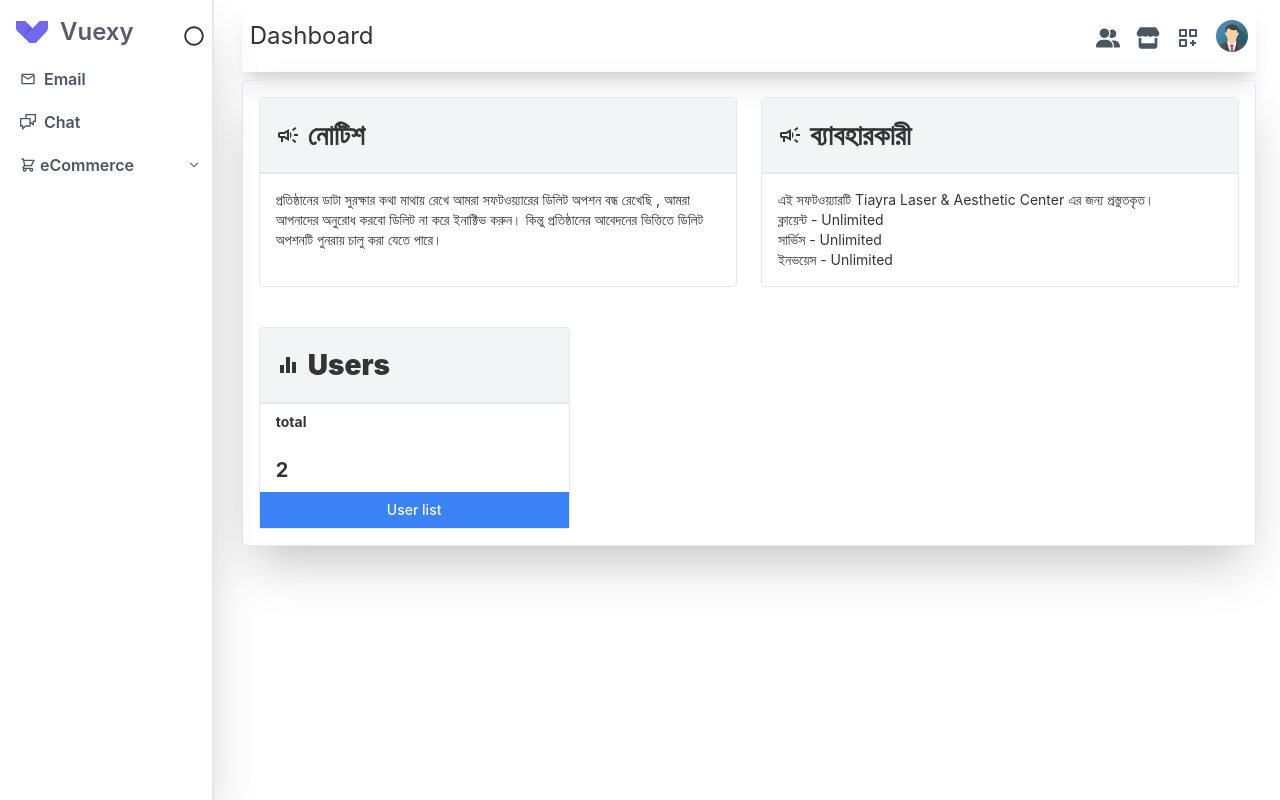
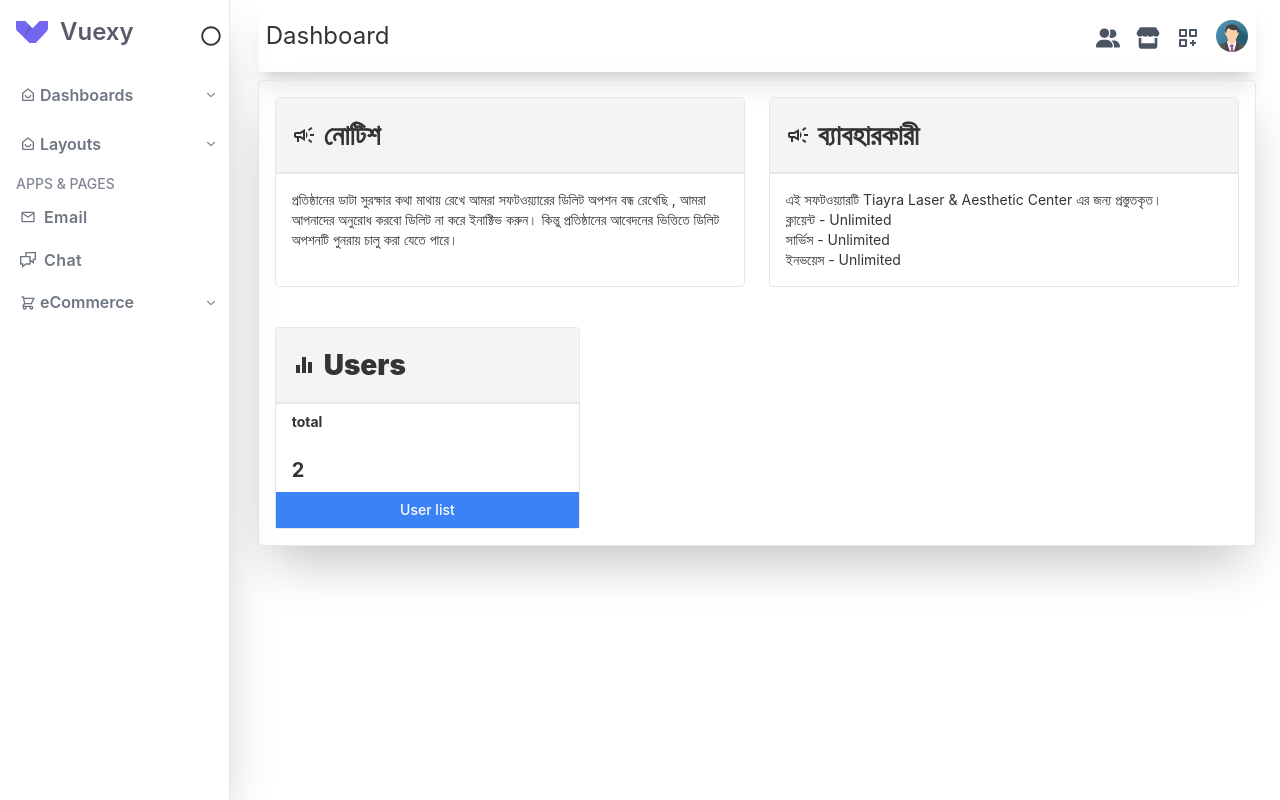
Before and after one commit to Nextwebservice-Frontend/react-admin-template, a React (Vite) app: page / in a window 1280 px wide. Built offline with nearby package versions, Linux system fonts and the light colour scheme.

Commit message:
redesign sideber

```diff
--- a/src/Components/dashboard/Dashboard.jsx
+++ b/src/Components/dashboard/Dashboard.jsx
@@ -2,18 +2,10 @@ import Logo from "./Logo/Logo";
 import "./scrollbar.css";
 import { useContext, useEffect } from "react";
 import { ContextData } from "../../Providers/ContextProviders/ContextProviders";
-import { IoIosMenu } from "react-icons/io";
 import "../../CSS/customCSS.css";
-import { Link, NavLink } from "react-router-dom";
-import { LuLayoutDashboard } from "react-icons/lu";
-import { MdLaptopMac } from "react-icons/md";
-import { AiOutlineLogout } from "react-icons/ai";
-import { FaRegCircle } from "react-icons/fa";
-import { MdOutlineLocalMall } from "react-icons/md";
-import { MdOutlineNoteAdd } from "react-icons/md";
-import { IoSettings } from "react-icons/io5";
+import { NavLink } from "react-router-dom";
 import { IoIosArrowUp } from "react-icons/io";
-import { appsAndPagesLinks } from "../../Utility/Sideber/SIderberNavLinks";
+import { SIderberNavLinks } from "../../Utility/Sideber/SIderberNavLinks";
 const Dashboard = () => {
   const {
     setShow,
@@ -57,15 +49,21 @@ const Dashboard = () => {
     }
   }
   return (
-    <div id="dBoardSideber" className="w-full mx-auto">
+    <div id="dBoardSideber" className="w-full mx-auto ">
       <Logo show={show} setShow={setShow} />
-      <div className="box-border pt-14 pl-2">
+      <div className="box-border pt-3 pl-2 h-[90vh] pr-2 overflow-y-scroll">
+        {SIderberNavLinks.map(item =>
+          <div>
+            {/* map over all the menu group  */}
+            {item?.title  && <p className="font-medium uppercase opacity-85 text-sm text-gray-500">
+            {showText ? item?.title : `${mouseEnterInSIderber ? item?.title : ''}`}
+              </p>}
             {/* map over all the links  */}
-        {appsAndPagesLinks.map(item => (item?.link) ? // checking link // if false this item has dropdown menu
+            {Array.isArray(item?.NavItems) && item?.NavItems.map(item => (item?.link) ? // checking link // if false this item has dropdown menu
               <NavLink key={item?.link}
-            onClick={handelCloseAccordion}
+                // onClick={handelCloseAccordion}
                 to={item.link}
-            className=" my-1 text-[16px] hover:pl-2 text-gray-600 hover:no-underline px-1 transition-all py-2 hover:text-gray-600 font-semibold  flex justify-start items-center gap-2 hover:bg-gray-200 rounded-md"
+                className=" my-1 text-[16px] hover:pl-2 text-gray-600 hover:no-underline px-1 transition-all py-2 hover:text-gray-600 font-semibold opacity-80  flex justify-start items-center gap-2 hover:bg-gray-200 rounded-md tracking-wide"
               >
                 <item.icon /> {showText ? item?.menu : `${mouseEnterInSIderber ? item?.menu : ''}`}
               </NavLink>
@@ -74,7 +72,7 @@ const Dashboard = () => {
                 className={`hover:text-gray-600 hover:no-underline cursor-pointer`}>
                 <span
                   onClick={() => HandelAccorDionOpen(item?.menu)}
-              className="text-[16px] hover:pl-2 text-gray-600 hover:no-underline px-1 transition-all py-2 hover:text-gray-600 font-semibold flex justify-between items-center gap-2 hover:bg-gray-200 rounded-md"
+                  className="text-[16px] hover:pl-2 text-gray-600 hover:no-underline px-1 transition-all py-2 hover:text-gray-600 font-semibold opacity-80 flex justify-between items-center gap-2 hover:bg-gray-200 rounded-md"
                 >
                   <span
                     className={`flex ${showText ? 'justify-start' : 'justify-center'}  items-center gap-1`}>
@@ -96,7 +94,7 @@ const Dashboard = () => {
                       <li className={`${showText ? '' : `${mouseEnterInSIderber ? '' : 'hidden'}`}`} key={dropDownItems?.link}>
                         <NavLink onClick={handelCloseAccordion}
                           to={dropDownItems.link}
-                      className=" my-1 text-[16px] hover:pl-2 text-gray-600 hover:no-underline px-1 transition-all py-2 hover:text-gray-600 font-semibold flex justify-start items-center gap-2 hover:bg-gray-200 rounded-md"
+                          className=" my-1 text-[16px] hover:pl-2 text-gray-600 hover:no-underline px-1 transition-all py-2 hover:text-gray-600 font-semibold opacity-80 flex justify-start items-center gap-2 hover:bg-gray-200 rounded-md tracking-wide"
                         >
                           <dropDownItems.icon />  {dropDownItems.menu}
                         </NavLink>
@@ -111,6 +109,9 @@ const Dashboard = () => {
 
             )}
           </div>
+        )}
+
+      </div>
     </div>
 
   );
--- a/src/Components/dashboard/Logo/Logo.jsx
+++ b/src/Components/dashboard/Logo/Logo.jsx
@@ -7,8 +7,7 @@ import { FaRegDotCircle } from "react-icons/fa";
 const Logo = ({ show, setShow }) => {
     const { showText, setShowText, mouseEnterInSIderber } = useContext(ContextData)
     return (
-        <div className={`relative `}>
-            <div className="flex justify-between items-center my-2 w-full absolute left-0 top-0 bg-white z-10">
+            <div className="flex justify-between items-center my-2 w-full pr-2">
                 <div className="flex items-center gap-3 p-2 ">
                     <svg width="32" height="22" viewBox="0 0 32 22" fill="none" xmlns="http://www.w3.org/2000/svg" className="">
                         <path fillRule="evenodd" clipRule="evenodd" d="M0.00172773 0V6.85398C0.00172773 6.85398 -0.133178 9.01207 1.98092 10.8388L13.6912 21.9964L19.7809 21.9181L18.8042 9.88248L16.4951 7.17289L9.23799 0H0.00172773Z" fill="#7367F0"></path>
@@ -30,7 +29,6 @@ const Logo = ({ show, setShow }) => {
                     <RxCross2 />
                 </button>
             </div>
-        </div>
     );
 };
 
--- a/src/Layout/DashboardLayout.jsx
+++ b/src/Layout/DashboardLayout.jsx
@@ -59,8 +59,8 @@ const DashboardLayout = () => {
   return (
     <div className="lg:flex gap-[.3%]">
       <div id="sideber" style={{ transition: ".5s" }}
-        className={`pl-2 ${showText ? "xl:w-[20%] lg:w-[21%] w-[30%] lg:relative" : ` ${mouseEnterInSIderber ? 'xl:w-[17%] lg:w-[18%] w-[27%] pr-2 box-border' : 'w-[60px]'} absolute  min-h-screen `
-          } border-r-2 pr-2 shadow-2xl min-h-screen absolute ${show?'left-0 top-0 SideberOpen':'hidden lg:block SideberClose'} bg-white z-50  overflow-y-scroll`}
+        className={`pl-2 border-r ${showText ? "xl:w-[22%] lg:w-[23%] w-[33%] lg:relative" : ` ${mouseEnterInSIderber ? 'xl:w-[19%] lg:w-[20%] w-[29%]  box-border' : 'w-[60px]'} absolute  h-screen `
+          }   shadow-2xl min-h-screen absolute ${show?'left-0 top-0 SideberOpen':'hidden lg:block SideberClose'} bg-white z-50 `}
       >
         <Dashboard />
       </div>
--- a/src/Providers/ContextProviders/ContextProviders.jsx
+++ b/src/Providers/ContextProviders/ContextProviders.jsx
@@ -4,7 +4,7 @@ export const ContextData = createContext({})
 const ContextProviders = ({ children }) => {
     //states
     //show sideber in mobile menu
-    const [show, setShow] = useState(false)
+    const [show, setShow] = useState(true)
     //show sideber text
     const [showText, setShowText] = useState(true)
     //mouse enter In sideber
--- a/src/Utility/Sideber/SIderberNavLinks.js
+++ b/src/Utility/Sideber/SIderberNavLinks.js
@@ -4,11 +4,15 @@ import { MdOutlineMail } from "react-icons/md";
 import { GrChatOption } from "react-icons/gr";
 import { HiOutlineShoppingCart } from "react-icons/hi";
 export const SIderberNavLinks = [
+    //groups
+    {
+        title: false,//group title
+        NavItems: [ //group links
             {
                 link: false,
-        menu: 'Dashboards',
+                menu: 'Dashboards', //accordion  parent
                 icon: RiHomeSmile2Line,
-        dropDown: [
+                dropDown: [//accordion child
                     {
                         link: '/Analytice',
                         menu: 'Analytice',
@@ -19,21 +23,62 @@ export const SIderberNavLinks = [
                         menu: 'CRM',
                         icon: FaRegCircle,
                     },
+                    {
+                        link: '/eCommerce',
+                        menu: 'eCommerce',
+                        icon: FaRegCircle,
+                    },
+                    {
+                        link: '/logistice',
+                        menu: 'Logistice',
+                        icon: FaRegCircle,
+                    },
+                    {
+                        link: '/Academy',
+                        menu: 'Academy',
+                        icon: FaRegCircle,
+                    },
+                ]
+            },
+            {
+                link: false,
+                menu: 'Layouts',
+                icon: RiHomeSmile2Line,
+                dropDown: [
+                    {
+                        link: '/Collapsed-menu',
+                        menu: 'Collapsed menu',
+                        icon: FaRegCircle,
+                    },
+                    {
+                        link: '/Content-Navbar',
+                        menu: 'Content Navbar',
+                        icon: FaRegCircle,
+                    },
+                    {
+                        link: '/Content-Nav-Sidever',
+                        menu: 'Content Nav + Sidever',
+                        icon: FaRegCircle,
+                    },
+
                 ]
             },
         ]
-export const appsAndPagesLinks = [
+    },
+    {
+        title: 'apps & pages',
+        NavItems:[
             {
                 link: '/Email',
                 menu: 'Email',
                 icon: MdOutlineMail,
-        dropDown:false
+                dropDown: false
             },
             {
                 link: '/Chat',
                 menu: 'Chat',
                 icon: GrChatOption,
-        dropDown:false
+                dropDown: false
             },
             {
                 link: false,
@@ -53,3 +98,5 @@ export const appsAndPagesLinks = [
                 ]
             },
         ]
+    },
+]
--- a/src/index.css
+++ b/src/index.css
@@ -22,9 +22,9 @@
   animation: accordionopen 2s;
 }
 
-#dBoardSideber nav .active {
-  background: rgb(209, 208, 208);
-  color: rgb(75, 73, 73);
+#dBoardSideber .active {
+  background: #978EF4;
+  color: #FFF;
   text-decoration: none;
 }
 .accordionClose{
```
Lines whose indentation alone changed are shown as unchanged.
